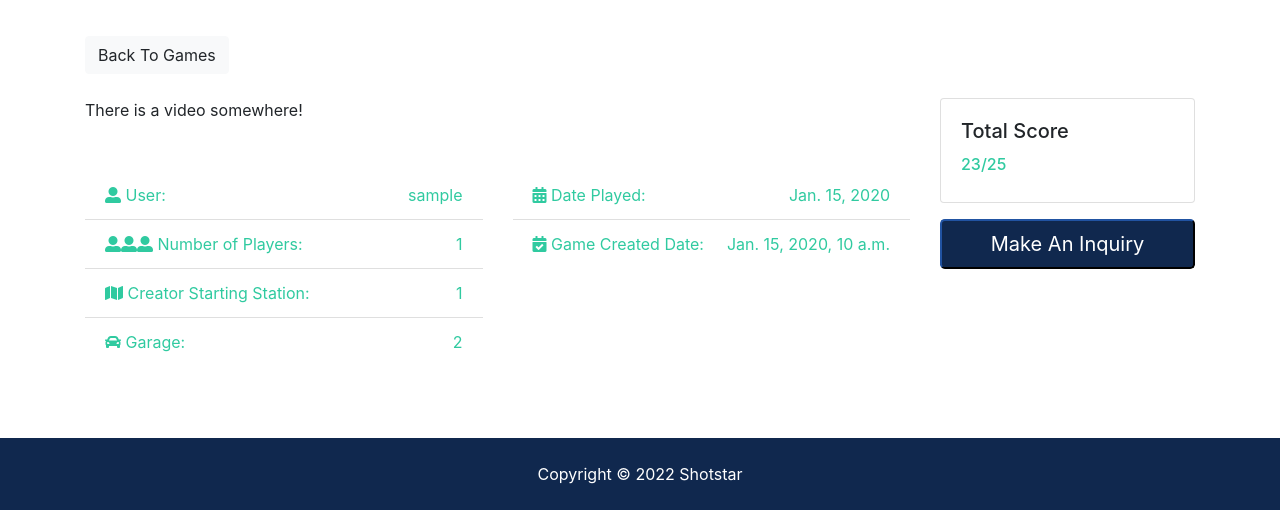
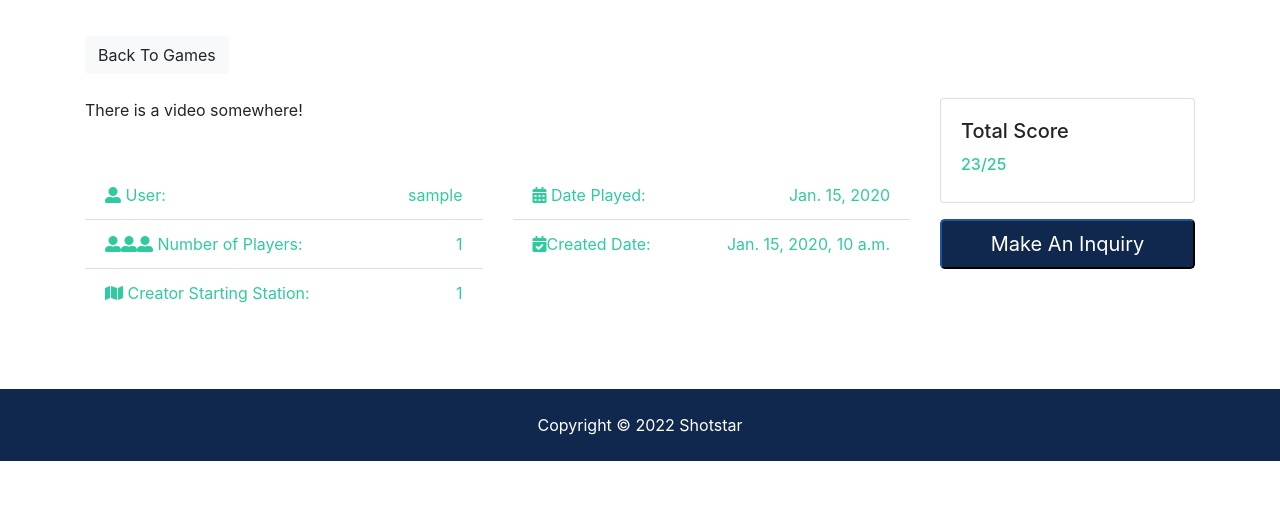
Before and after one commit to jl198/uwf_capstone, a Django app: page /games/1 in a window 1280 px wide. Shown: the part 375-885 px from the top of the page. After the commit the page ends 836 px from the top, so only its background shows below. Run offline with Django 4.2, Linux system fonts and the light colour scheme; tables that the repository leaves empty hold one stand-in row (values such as "Sample post"); some libraries are stand-ins or nearby versions.

Commit message:
fixed game fields html

```diff
--- a/shotstar/templates/games/game.html
+++ b/shotstar/templates/games/game.html
@@ -92,11 +92,6 @@
                   <i class="fas fa-map"></i> Creator Starting Station:
                   <span class="float-right">{{ game.creator_station_start }}</span>
                 </li>
-                <li class="list-group-item text-secondary">
-                  <i class="fas fa-car"></i> Garage:
-                  <span class="float-right">2
-                  </span>
-                </li>
               </ul>
             </div>
             <div class="col-md-6">
@@ -106,7 +101,7 @@
                   <span class="float-right">{{ game.date_played }}</span>
                 </li>
                 <li class="list-group-item text-secondary">
-                  <i class="fas fa-calendar-check"></i> Game Created Date:
+                  <i class="fas fa-calendar-check"></i>Created Date:
                   <span class="float-right">{{ game.created_date }}
                   </span>
                 </li>
```
